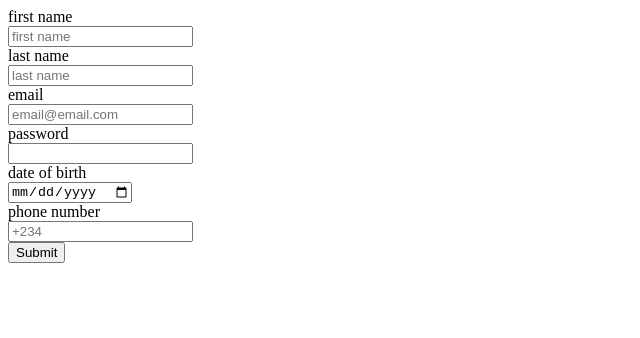
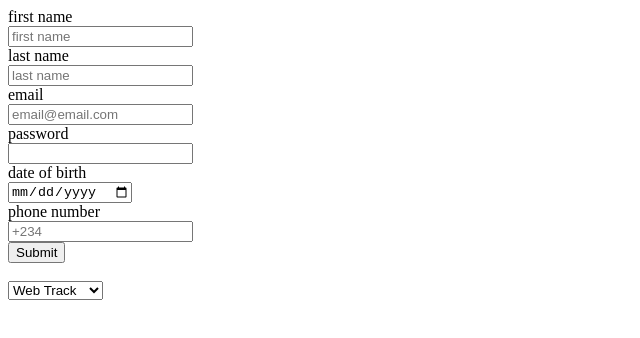
Before and after one commit to khoje16/htmlforms, a plain HTML site: page index.html in a window 1280 px wide. Shown: the whole page, without its empty margins (0-640 px from the left). Drawn offline with Linux system fonts and the light colour scheme.

Commit message:
newer commit

```diff
--- a/index.html
+++ b/index.html
@@ -4,7 +4,7 @@
     <meta charset="UTF-8">
     <meta http-equiv="X-UA-Compatible" content="IE=edge">
     <meta name="viewport" content="width=device-width, initial-scale=1.0">
-    <title>Document</title>
+    <title>HTML FORMS</title>
 </head>
 <body>
     <form action="">
@@ -21,6 +21,12 @@
         <label for="phone number">phone number</label><br>
         <input type="number" placeholder="+234"><br>
         <input type="submit" name="" id="">
+<br><br>
+        <select>
+            <option value="Web Track">Web Track</option>
+            <option value="AITrack">AITrack</option>
+            <option value="Game Track">Game Track</option>
+        </select>
     </form>
 </body>
 </html>
```
